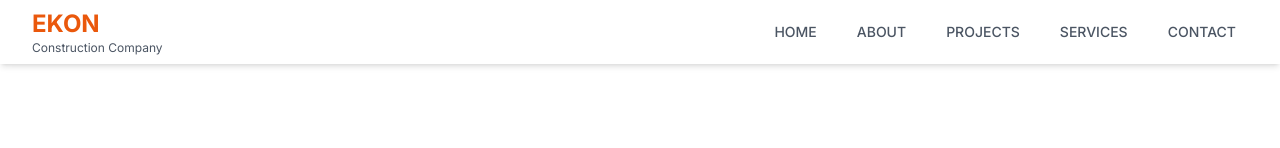
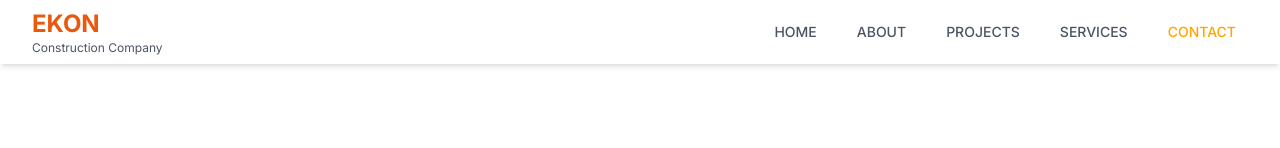
Before and after one commit to victornjiru80/EKON-v2, a React (Vite) app: page /contact in a window 1280 px wide. Shown: the top 148 px of the page. Built offline with nearby package versions, Linux system fonts and the light colour scheme.

Commit message:
made changes to the navbar

```diff
--- a/src/components/Navbar.tsx
+++ b/src/components/Navbar.tsx
@@ -1,5 +1,5 @@
 import React, { useState } from 'react';
-import { Link } from 'react-router-dom';
+import { Link, NavLink } from 'react-router-dom';
 import { Button } from '@/components/ui/button';
 
 const Navbar: React.FC = () => {
@@ -17,11 +17,11 @@ const Navbar: React.FC = () => {
           </div>
           <div className="hidden md:block">
             <div className="ml-10 flex items-baseline space-x-4">
-              <Link to="/" className="text-gray-600  hover:text-orange-600 px-3 py-2 text-sm font-medium">HOME</Link>
-              <Link to="/about" className="text-gray-600 hover:text-orange-600 px-3 py-2 text-sm font-medium">ABOUT</Link>
-              <Link to="/projects" className="text-gray-600 hover:text-orange-600 px-3 py-2 text-sm font-medium">PROJECTS</Link>
-              <Link to="/services" className="text-gray-600 hover:text-orange-600 px-3 py-2 text-sm font-medium">SERVICES</Link>
-              <Link to="/contact" className="text-gray-600 hover:text-orange-600 px-3 py-2 text-sm font-medium">CONTACT</Link>
+              <NavLink to="/" className="text-gray-600  hover:text-orange-600 px-3 py-2 text-sm font-medium"><p>HOME</p></NavLink>
+              <NavLink to="/about" className="text-gray-600 hover:text-orange-600 px-3 py-2 text-sm font-medium"><p>ABOUT </p></NavLink>
+              <NavLink to="/projects" className="text-gray-600 hover:text-orange-600 px-3 py-2 text-sm font-medium"><p>PROJECTS </p></NavLink>
+              <NavLink to="/services" className="text-gray-600 hover:text-orange-600 px-3 py-2 text-sm font-medium"><p>SERVICES </p></NavLink>
+              <NavLink to="/contact" className="text-gray-600 hover:text-orange-600 px-3 py-2 text-sm font-medium"><p>CONTACT </p></NavLink>
             </div>
           </div>
           <div className="md:hidden">
--- a/src/index.css
+++ b/src/index.css
@@ -130,3 +130,7 @@
 .markdown-preview ol {
   @apply my-4 ml-6;
 }
+
+a.active p{
+  color: orange;
+}
--- a/src/pages/Index.tsx
+++ b/src/pages/Index.tsx
@@ -13,8 +13,8 @@ const sectionVariant = {
     opacity: 1,
     y: 0,
     transition: {
-      delay: i * 0.5,
-      duration: 0.8,
+      delay: i * 0.3,
+      duration: 0.5,
       type: "spring" as const,
       stiffness: 60,
     },
```
